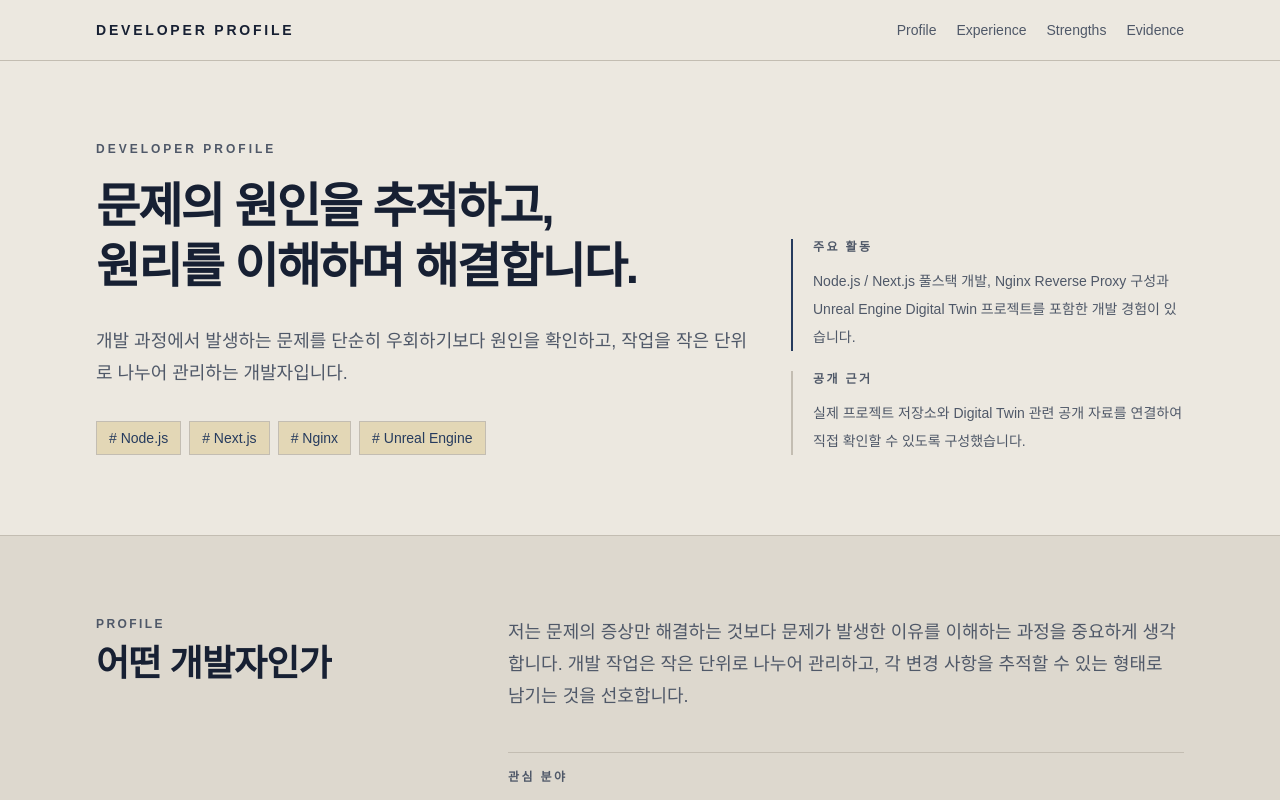
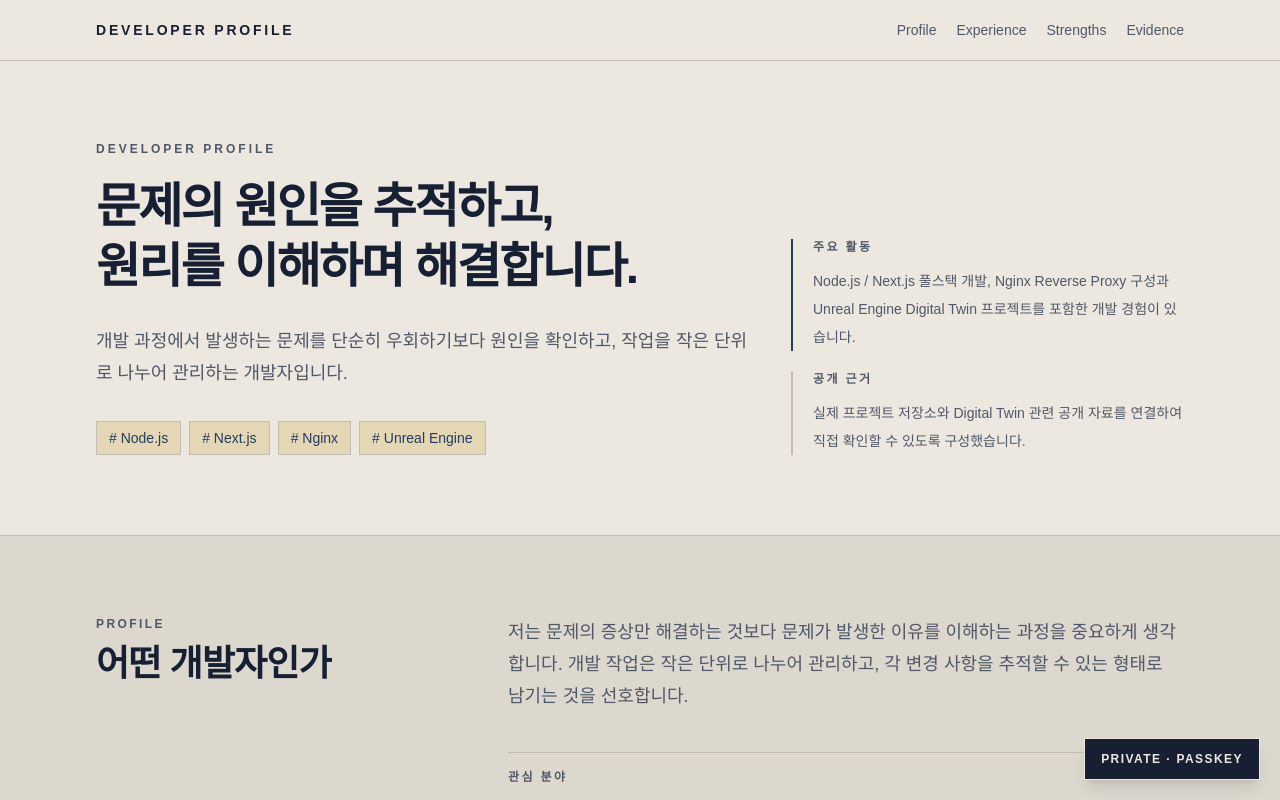
Before and after one commit to SuperNova080710/aleph-t01, a Next.js app: page / in a window 1280 px wide. Shown: the top 800 px of the page. Built offline with nearby package versions, Linux system fonts and the light colour scheme.

Commit message:
T08 비공개 영역 진입 링크 추가

```diff
--- a/src/app/layout.tsx
+++ b/src/app/layout.tsx
@@ -24,7 +24,15 @@ export default function RootLayout({ children }: LayoutProps<"/">) {
       lang="ko"
       className={`${geistSans.variable} ${geistMono.variable} h-full antialiased`}
     >
-      <body className="min-h-full flex flex-col">{children}</body>
+      <body className="min-h-full flex flex-col">
+        {children}
+        <a
+          href="/private"
+          className="fixed bottom-5 right-5 z-50 border border-[#ECE8E0] bg-[#172033] px-4 py-3 text-xs font-bold tracking-[0.12em] text-[#ECE8E0] shadow-lg focus:outline-none focus:ring-2 focus:ring-[#263B5E] focus:ring-offset-2"
+        >
+          PRIVATE · PASSKEY
+        </a>
+      </body>
     </html>
   );
 }
```
